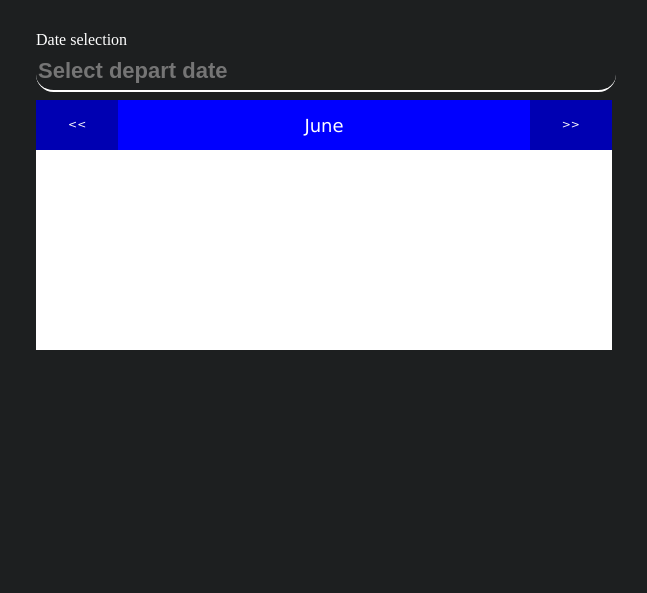
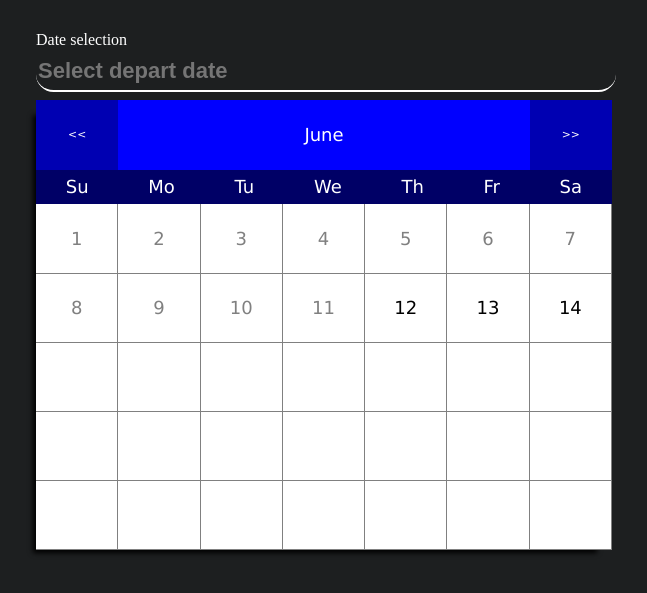
Before and after one commit to jasmo2/datepicker_js, a website built with webpack: page index.html in a window 1280 px wide. Shown: the part 95-688 px from the top of the page, without its empty margins (304-951 px from the left). Built offline with nearby package versions, Linux system fonts and the light colour scheme.

Commit message:
hover effects

```diff
--- a/index.html
+++ b/index.html
@@ -25,31 +25,32 @@
                 </div>
 
                 <div class="calendar__week-days">
-                    <div class="calendar__days"></div>
-                    <div class="calendar__days"></div>
-                    <div class="calendar__days"></div>
-                    <div class="calendar__days"></div>
-                    <div class="calendar__days"></div>
-                    <div class="calendar__days"></div>
-                    <div class="calendar__days"></div>
+                    <div class="calendar__days">Su</div>
+                    <div class="calendar__days">Mo</div>
+                    <div class="calendar__days">Tu</div>
+                    <div class="calendar__days">We</div>
+                    <div class="calendar__days">Th</div>
+                    <div class="calendar__days">Fr</div>
+                    <div class="calendar__days">Sa</div>
+                </div>
                 <div class="calendar__dates">
                     <div class="calendar__row">
-                            <div class="calendar__date"></div>
-                            <div class="calendar__date"></div>
-                            <div class="calendar__date"></div>
-                            <div class="calendar__date"></div>
-                            <div class="calendar__date"></div>
-                            <div class="calendar__date"></div>
-                            <div class="calendar__date"></div>
+                        <div class="calendar__date">1</div>
+                        <div class="calendar__date">2</div>
+                        <div class="calendar__date">3</div>
+                        <div class="calendar__date">4</div>
+                        <div class="calendar__date">5</div>
+                        <div class="calendar__date">6</div>
+                        <div class="calendar__date">7</div>
                     </div>
                     <div class="calendar__row">
-                            <div class="calendar__date"></div>
-                            <div class="calendar__date"></div>
-                            <div class="calendar__date"></div>
-                            <div class="calendar__date"></div>
-                            <div class="calendar__date"></div>
-                            <div class="calendar__date"></div>
-                            <div class="calendar__date"></div>
+                        <div class="calendar__date">8</div>
+                        <div class="calendar__date">9</div>
+                        <div class="calendar__date">10</div>
+                        <div class="calendar__date">11</div>
+                        <div class="calendar__date calendar__date--active">12</div>
+                        <div class="calendar__date calendar__date--active">13</div>
+                        <div class="calendar__date calendar__date--active">14</div>
                     </div>
                     <div class="calendar__row">
                         <div class="calendar__date"></div>
@@ -81,7 +82,6 @@
                 </div>
             </div>
         </div>
-        </div>
     </main>
 </body>
 
--- a/src/styles/calendar.scss
+++ b/src/styles/calendar.scss
@@ -1,4 +1,4 @@
-$calendar-height: 250px;
+$calendar-height: 450px;
 $calendar-font-size: 18px;
 
 .form-item {
@@ -6,13 +6,14 @@ $calendar-font-size: 18px;
   .calendar {
     bottom: - $calendar-height;
     background-color: blue;
+    box-shadow: -9px 9px 5px -6px black;
     color: white;
+    position: absolute;
     display: flex;
     flex-direction: column;
     font-family: 'Lucida Sans', 'Lucida Sans Regular', 'Lucida Grande', 'Lucida Sans Unicode', Geneva, Verdana, sans-serif;
     font-size: $calendar-font-size;
     height: $calendar-height;
-    position: absolute;
     width: 100%;
     &__month {
       align-items: center;
@@ -39,8 +40,44 @@ $calendar-font-size: 18px;
     }
 
     &__week-days {
-      flex: 8;
+      align-items: center;
+      background-color: rgba( 0, 0 ,0, 0.6);
+      display: flex;
+      flex: 1;
+      flex-direction: row;
+      justify-content: space-around;
+    }
+
+    &__dates {
       background-color: white;
+      color: gray;
+      display: flex;
+      flex-direction: column;
+      flex: 10;
+    }
+    &__row {
+      border-bottom: 1px solid gray;
+      display: flex;
+      flex: 5;
+      flex-direction: row;
+      justify-content: space-around;
+    }
+
+    &__date {
+      align-items: center;
+      border-right: 1px solid gray;
+      display: flex;
+      flex:1;
+      height: 100%;
+      justify-content: center;
+      &--active {
+        color: black;
+        cursor: pointer;
+      }
+      &:hover {
+        background-color: #eeeeee;
+        transition: background-color .2s ease-out;
+      }
     }
   }
 }
```
Lines whose indentation alone changed are shown as unchanged.
